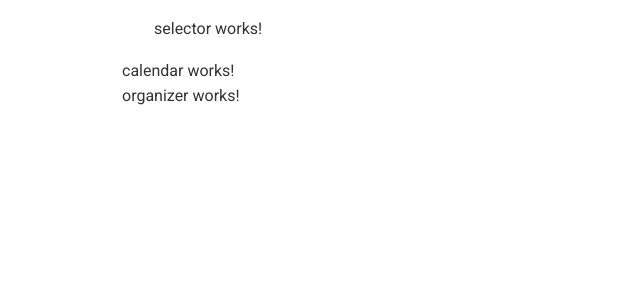
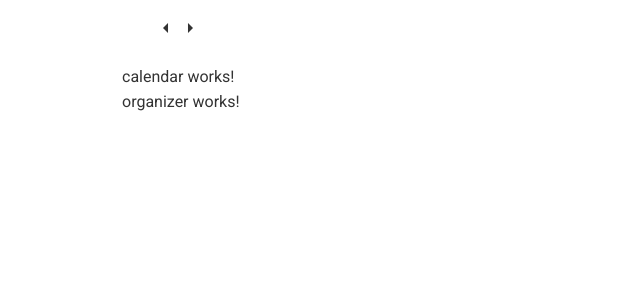
Before and after one commit to Lertis/angular-9-organizer, an Angular app: page / in a window 1280 px wide. Shown: the top 300 px of the page, without its empty margins (0-640 px from the left). Built offline with nearby package versions, Linux system fonts and the light colour scheme.

Commit message:
Added pug

```diff
--- a/package.json
+++ b/package.json
@@ -4,6 +4,7 @@
   "scripts": {
     "ng": "ng",
     "start": "ng serve --host 0.0.0.0 --port 8000 -o",
+    "puggy": "pug src -P -w",
     "build": "ng build",
     "test": "ng test",
     "lint": "ng lint",
@@ -20,6 +21,7 @@
     "@angular/platform-browser-dynamic": "~9.0.1",
     "@angular/router": "~9.0.1",
     "moment": "^2.24.0",
+    "pug-cli": "^1.0.0-alpha6",
     "rxjs": "~6.5.4",
     "tslib": "^1.10.0",
     "zone.js": "~0.10.2"
--- a/src/app/components/selector/selector.component.html
+++ b/src/app/components/selector/selector.component.html
@@ -1 +1,7 @@
-<p>selector works!</p>
+<p>
+    <i class="material-icons">arrow_left</i>
+
+    <span></span>
+
+    <i class="material-icons">arrow_right</i>
+</p>
```
Also changed, not shown: 1 other file (tests, documents, lock files or other folders).
